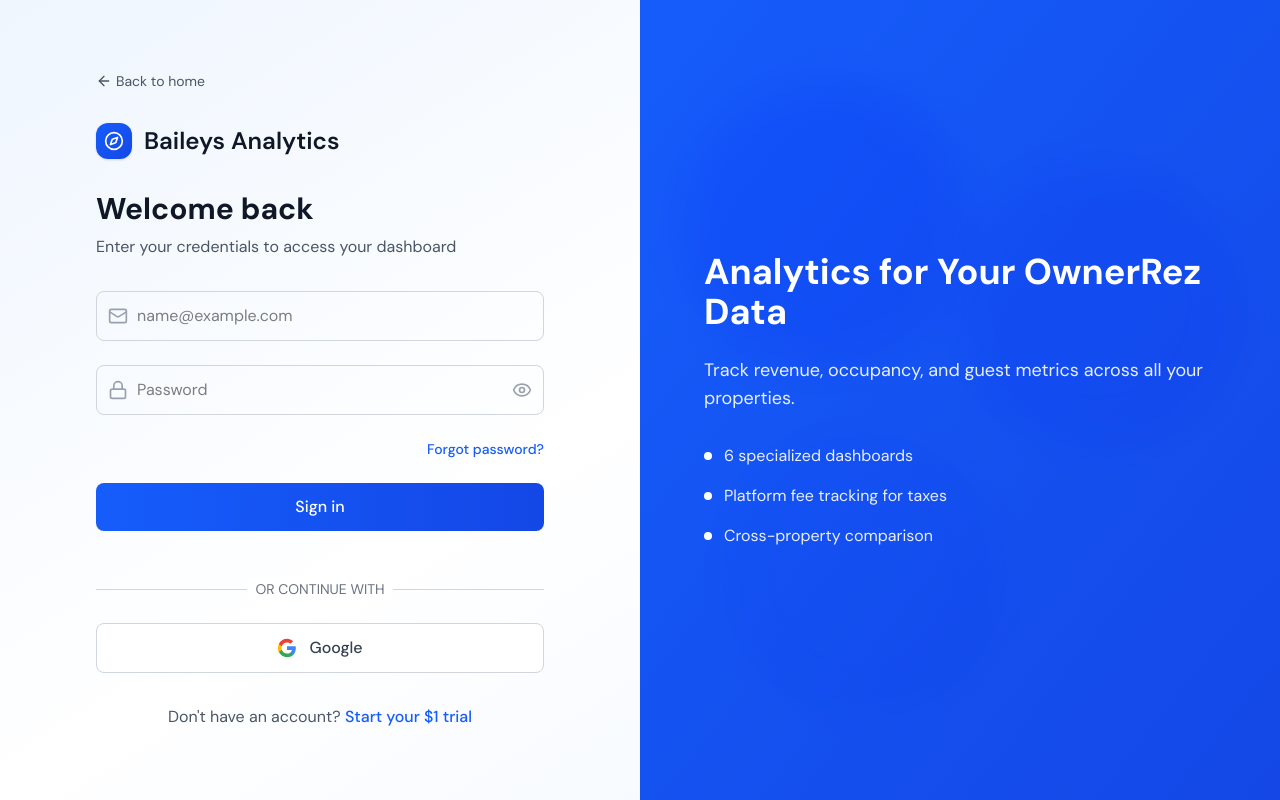
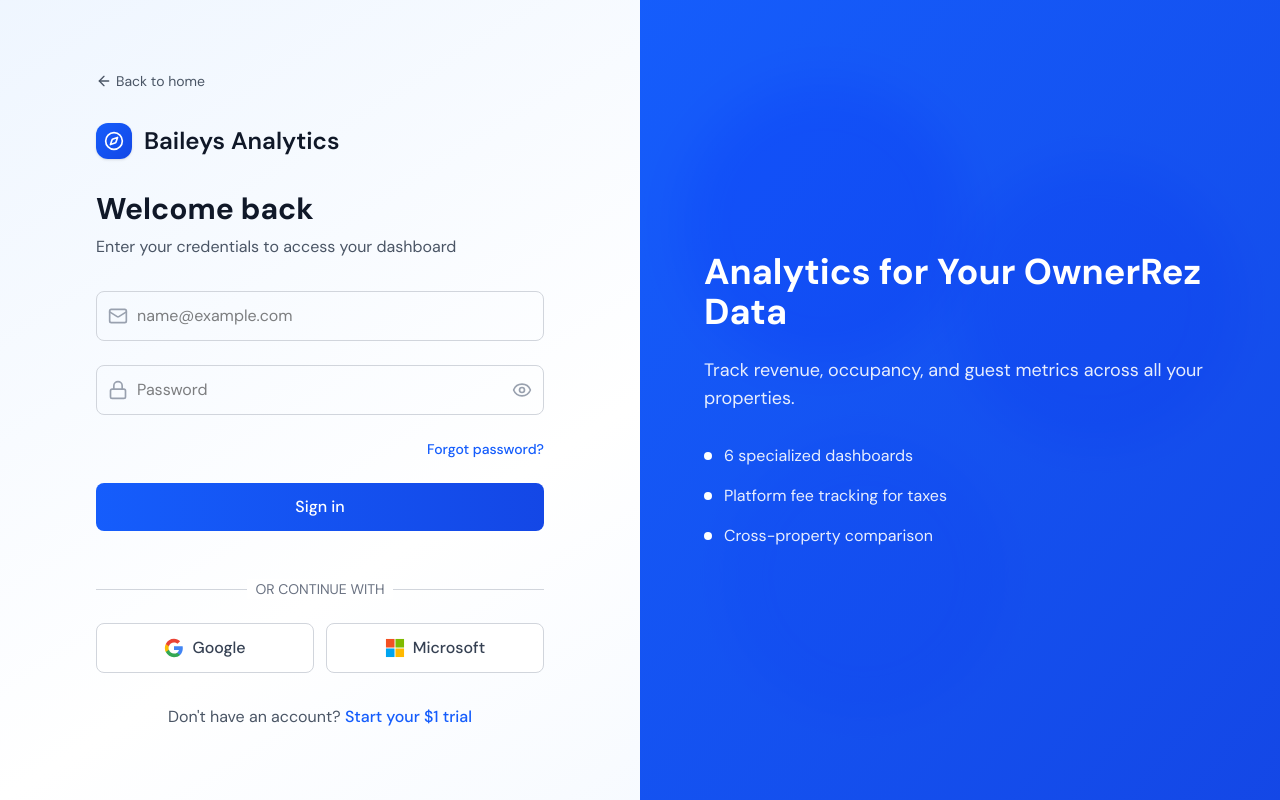
Before and after one commit to nicosalm/baileys-analytics, a React (Vite) app in the folder apps/web/: page /login in a window 1280 px wide. Built offline with nearby package versions, Linux system fonts and the light colour scheme; no server answers.

Commit message:
add msft oauth sign in

```diff
--- a/apps/web/src/contexts/auth.tsx
+++ b/apps/web/src/contexts/auth.tsx
@@ -14,6 +14,7 @@ type AuthContextValue = {
   login: (email: string, password: string) => Promise<boolean>
   signup: (email: string, password: string) => Promise<{ success: boolean; error?: string }>
   signInWithGoogle: () => Promise<boolean>
+  signInWithMicrosoft: () => Promise<boolean>
   logout: () => Promise<void>
   resetPassword: (email: string) => Promise<boolean>
   updatePassword: (newPassword: string) => Promise<boolean>
@@ -266,6 +267,20 @@ export const AuthProvider = ({ children }: { children: ReactNode }) => {
     }
   }
 
+  const signInWithMicrosoft = async (): Promise<boolean> => {
+    try {
+      const { error } = await supabase.auth.signInWithOAuth({
+        provider: 'azure',
+        options: {
+          redirectTo: `${window.location.origin}/auth/callback`,
+        },
+      })
+      return !error
+    } catch {
+      return false
+    }
+  }
+
   const logout = async () => {
     try {
       await supabase.auth.signOut()
@@ -465,7 +480,7 @@ export const AuthProvider = ({ children }: { children: ReactNode }) => {
   }, []) // removed processSession from deps to prevent re-runs
 
   return (
-    <AuthContext.Provider value={{ state, login, signup, signInWithGoogle, logout, resetPassword, updatePassword, updateEmail, refreshUser }}>
+    <AuthContext.Provider value={{ state, login, signup, signInWithGoogle, signInWithMicrosoft, logout, resetPassword, updatePassword, updateEmail, refreshUser }}>
       {children}
     </AuthContext.Provider>
   )
--- a/apps/web/src/pages/Login.tsx
+++ b/apps/web/src/pages/Login.tsx
@@ -9,12 +9,13 @@ import { BRAND } from '@/constants'
 export const Login = () => {
   const navigate = useNavigate()
   const [searchParams] = useSearchParams()
-  const { login, signInWithGoogle, state } = useAuth()
+  const { login, signInWithGoogle, signInWithMicrosoft, state } = useAuth()
   const { addToast } = useToast()
   const [email, setEmail] = useState('')
   const [password, setPassword] = useState('')
   const [loading, setLoading] = useState(false)
   const [googleLoading, setGoogleLoading] = useState(false)
+  const [microsoftLoading, setMicrosoftLoading] = useState(false)
   const [showPassword, setShowPassword] = useState(false)
   const hasShownSuccessToast = useRef(false)
   const hasShownOAuthSuccess = useRef(false)
@@ -74,7 +75,15 @@ export const Login = () => {
       setGoogleLoading(false)
       addToast('error', 'Failed to initiate Google sign-in. Please try again.')
     }
-    // If success, the browser will redirect to Google
+  }
+
+  const handleMicrosoftSignIn = async () => {
+    setMicrosoftLoading(true)
+    const success = await signInWithMicrosoft()
+    if (!success) {
+      setMicrosoftLoading(false)
+      addToast('error', 'Failed to initiate Microsoft sign-in. Please try again.')
+    }
   }
 
   return (
@@ -167,12 +176,12 @@ export const Login = () => {
               </div>
             </div>
 
-            {/* Google Sign-In Button */}
+            <div className="flex gap-3">
               <button
                 type="button"
                 onClick={handleGoogleSignIn}
                 disabled={googleLoading}
-              className="w-full py-3 bg-white border border-gray-300 rounded-lg font-medium text-gray-700 hover:bg-gray-50 transition-colors flex items-center justify-center gap-3 cursor-pointer disabled:opacity-50 disabled:cursor-not-allowed"
+                className="flex-1 py-3 bg-white border border-gray-300 rounded-lg font-medium text-gray-700 hover:bg-gray-50 transition-colors flex items-center justify-center gap-2 cursor-pointer disabled:opacity-50 disabled:cursor-not-allowed"
               >
                 {googleLoading ? (
                   <Loader2 className="w-5 h-5 animate-spin" />
@@ -186,6 +195,26 @@ export const Login = () => {
                 )}
                 Google
               </button>
+
+              <button
+                type="button"
+                onClick={handleMicrosoftSignIn}
+                disabled={microsoftLoading}
+                className="flex-1 py-3 bg-white border border-gray-300 rounded-lg font-medium text-gray-700 hover:bg-gray-50 transition-colors flex items-center justify-center gap-2 cursor-pointer disabled:opacity-50 disabled:cursor-not-allowed"
+              >
+                {microsoftLoading ? (
+                  <Loader2 className="w-5 h-5 animate-spin" />
+                ) : (
+                  <svg className="w-5 h-5" viewBox="0 0 21 21">
+                    <rect x="1" y="1" width="9" height="9" fill="#f25022"/>
+                    <rect x="11" y="1" width="9" height="9" fill="#7fba00"/>
+                    <rect x="1" y="11" width="9" height="9" fill="#00a4ef"/>
+                    <rect x="11" y="11" width="9" height="9" fill="#ffb900"/>
+                  </svg>
+                )}
+                Microsoft
+              </button>
+            </div>
           </form>
 
           {/* Sign up link */}
--- a/apps/web/src/pages/Signup.tsx
+++ b/apps/web/src/pages/Signup.tsx
@@ -9,13 +9,14 @@ import { BRAND } from '@/constants'
 import { validatePassword } from '@/utils/password'
 
 export const Signup = () => {
-  const { signup, signInWithGoogle } = useAuth()
+  const { signup, signInWithGoogle, signInWithMicrosoft } = useAuth()
   const { addToast } = useToast()
   const [email, setEmail] = useState('')
   const [password, setPassword] = useState('')
   const [confirmPassword, setConfirmPassword] = useState('')
   const [loading, setLoading] = useState(false)
   const [googleLoading, setGoogleLoading] = useState(false)
+  const [microsoftLoading, setMicrosoftLoading] = useState(false)
   const [showPassword, setShowPassword] = useState(false)
   const [showConfirmPassword, setShowConfirmPassword] = useState(false)
   const [signupSuccess, setSignupSuccess] = useState(false)
@@ -53,7 +54,15 @@ export const Signup = () => {
       setGoogleLoading(false)
       addToast('error', 'Failed to initiate Google sign-up. Please try again.')
     }
-    // If success, the browser will redirect to Google
+  }
+
+  const handleMicrosoftSignIn = async () => {
+    setMicrosoftLoading(true)
+    const success = await signInWithMicrosoft()
+    if (!success) {
+      setMicrosoftLoading(false)
+      addToast('error', 'Failed to initiate Microsoft sign-up. Please try again.')
+    }
   }
 
   // Show success message if signup was successful
@@ -214,12 +223,12 @@ export const Signup = () => {
               </div>
             </div>
 
-            {/* Google Sign-Up Button */}
+            <div className="flex gap-3">
               <button
                 type="button"
                 onClick={handleGoogleSignIn}
                 disabled={googleLoading}
-              className="w-full py-3 bg-white border border-gray-300 rounded-lg font-medium text-gray-700 hover:bg-gray-50 transition-colors flex items-center justify-center gap-3 cursor-pointer disabled:opacity-50 disabled:cursor-not-allowed"
+                className="flex-1 py-3 bg-white border border-gray-300 rounded-lg font-medium text-gray-700 hover:bg-gray-50 transition-colors flex items-center justify-center gap-2 cursor-pointer disabled:opacity-50 disabled:cursor-not-allowed"
               >
                 {googleLoading ? (
                   <Loader2 className="w-5 h-5 animate-spin" />
@@ -233,6 +242,26 @@ export const Signup = () => {
                 )}
                 Google
               </button>
+
+              <button
+                type="button"
+                onClick={handleMicrosoftSignIn}
+                disabled={microsoftLoading}
+                className="flex-1 py-3 bg-white border border-gray-300 rounded-lg font-medium text-gray-700 hover:bg-gray-50 transition-colors flex items-center justify-center gap-2 cursor-pointer disabled:opacity-50 disabled:cursor-not-allowed"
+              >
+                {microsoftLoading ? (
+                  <Loader2 className="w-5 h-5 animate-spin" />
+                ) : (
+                  <svg className="w-5 h-5" viewBox="0 0 21 21">
+                    <rect x="1" y="1" width="9" height="9" fill="#f25022"/>
+                    <rect x="11" y="1" width="9" height="9" fill="#7fba00"/>
+                    <rect x="1" y="11" width="9" height="9" fill="#00a4ef"/>
+                    <rect x="11" y="11" width="9" height="9" fill="#ffb900"/>
+                  </svg>
+                )}
+                Microsoft
+              </button>
+            </div>
           </form>
 
           {/* Sign in link */}
```
Lines whose indentation alone changed are shown as unchanged.
